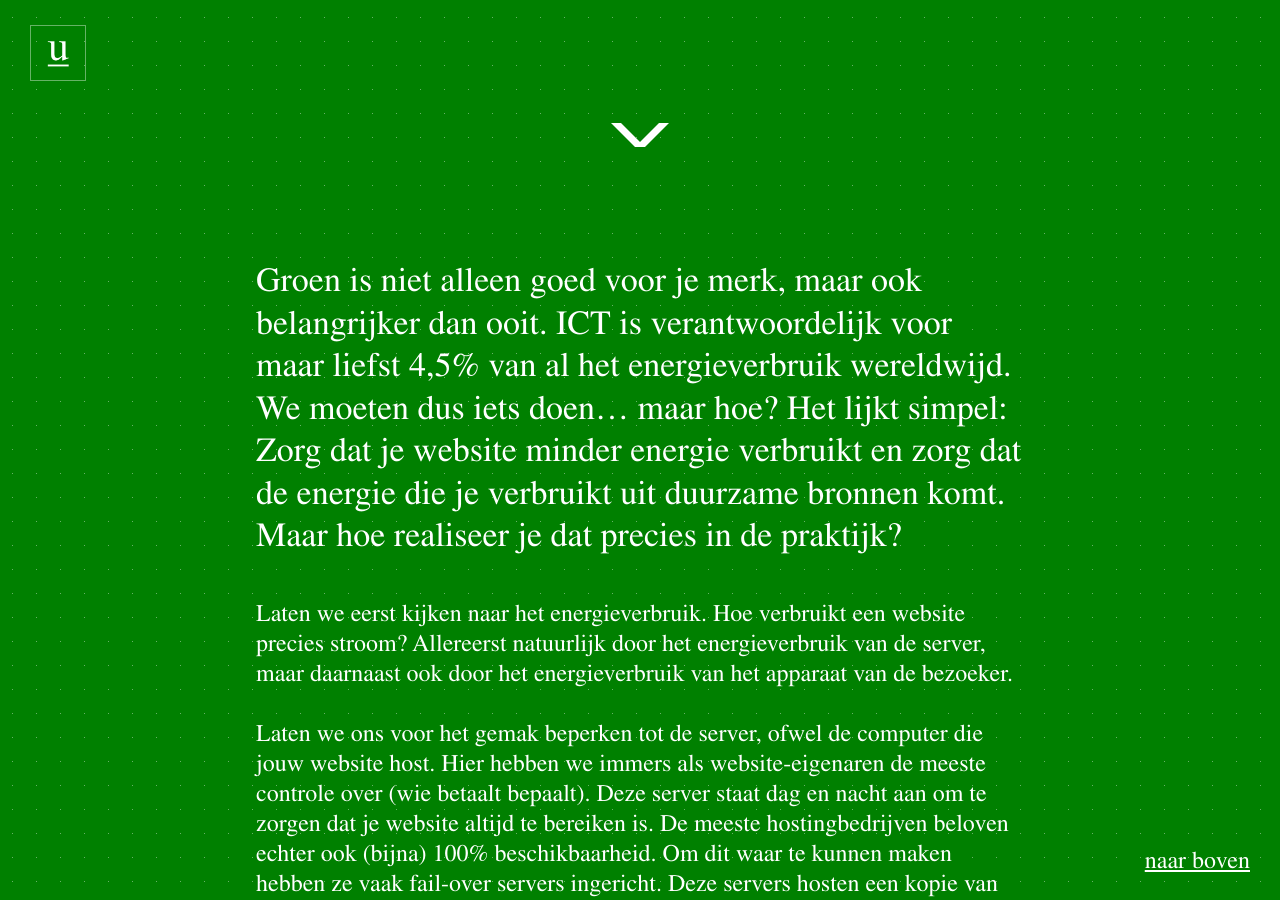
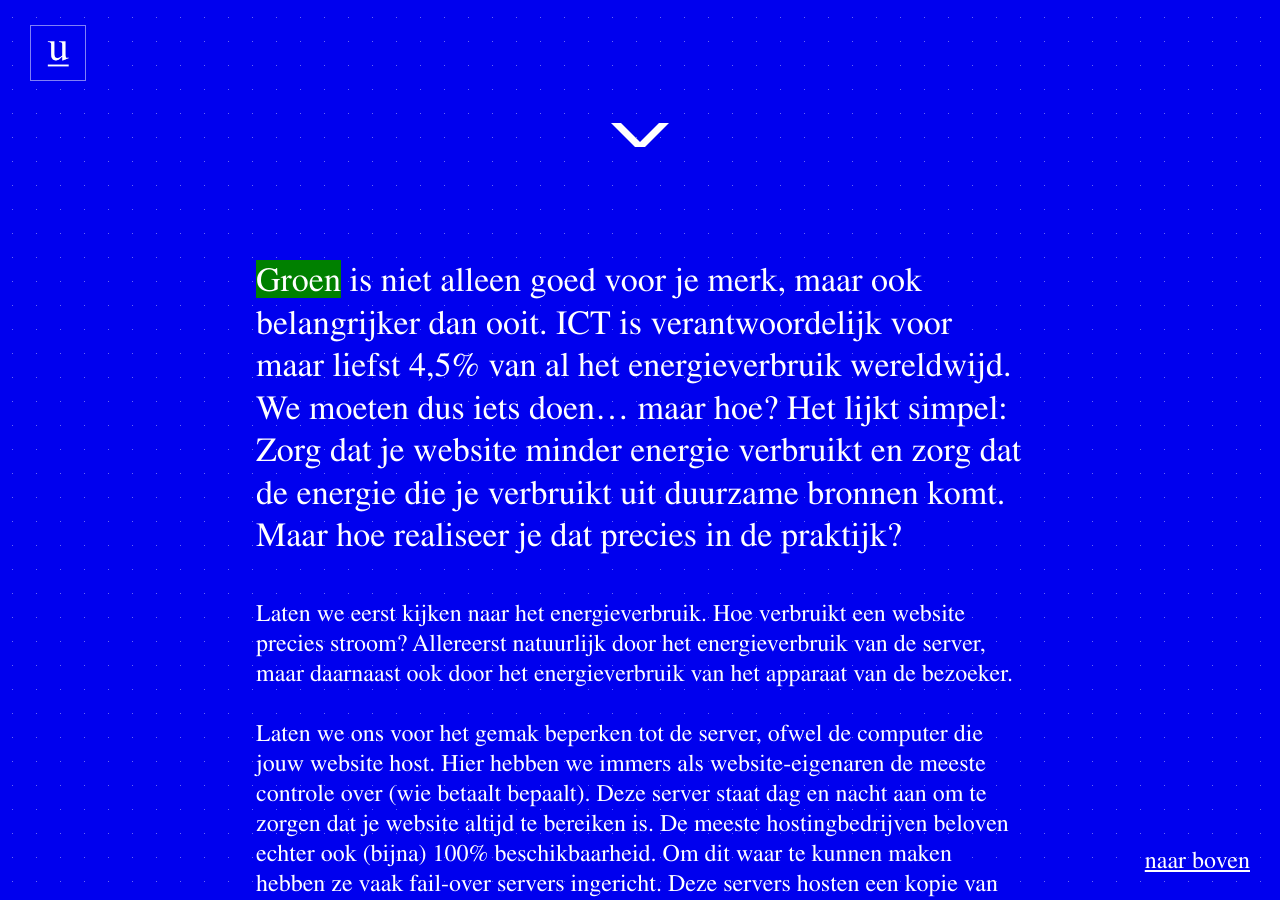
Before and after one commit to jhvanderschee/usecuewebsitenl, a Jekyll site: the page built from _posts/2019-08-21-een-groene-website.md, in a window 1280 px wide and 900 px high, scrolled down 642 px. Built offline with Jekyll 4.4.1, drawn with Linux system fonts in a browser that asks for light colours; part of the change alters nothing that is shown.

Commit message:
Update 2019-08-21-een-groene-website.md

```diff
--- a/_posts/2019-08-21-een-groene-website.md
+++ b/_posts/2019-08-21-een-groene-website.md
@@ -1,9 +1,8 @@
 ---
 title: Een groene website
-color: green
 ---
 
-Groen is niet alleen goed voor je merk, maar ook belangrijker dan ooit. ICT is verantwoordelijk voor maar liefst 4,5% van al het energieverbruik wereldwijd. We moeten dus iets doen... maar hoe? Het lijkt simpel: Zorg dat je website minder energie verbruikt en zorg dat de energie die je verbruikt uit duurzame bronnen komt. Maar hoe realiseer je dat precies in de praktijk?
+<span style="background: green;">Groen</span> is niet alleen goed voor je merk, maar ook belangrijker dan ooit. ICT is verantwoordelijk voor maar liefst 4,5% van al het energieverbruik wereldwijd. We moeten dus iets doen... maar hoe? Het lijkt simpel: Zorg dat je website minder energie verbruikt en zorg dat de energie die je verbruikt uit duurzame bronnen komt. Maar hoe realiseer je dat precies in de praktijk?
 
 Laten we eerst kijken naar het energieverbruik. Hoe verbruikt een website precies stroom? Allereerst natuurlijk door het energieverbruik van de server, maar daarnaast ook door het energieverbruik van het apparaat van de bezoeker.
 
```
